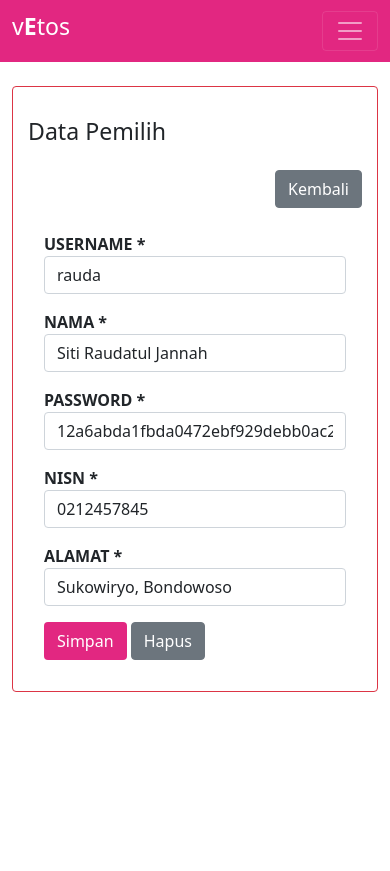
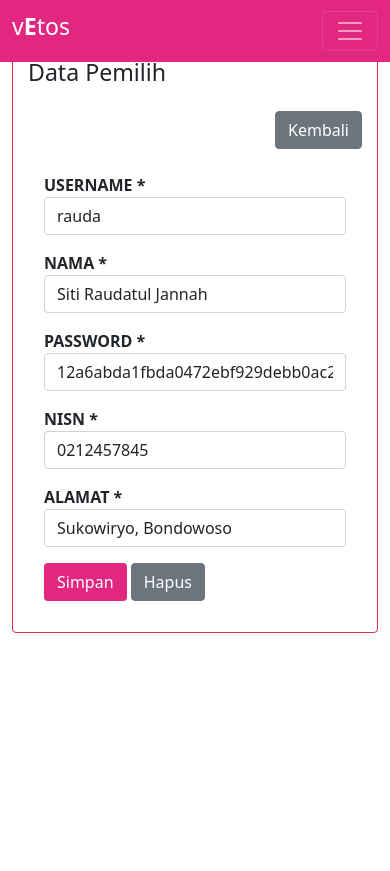
Before and after one commit to staudaa/vetos, a CodeIgniter app: page /vetos/pemilih/edit/1 in a window 390 px wide. Before the commit the page ends 692 px from the top, so only its background shows below. Run offline with CodeIgniter, Linux system fonts and the light colour scheme; a user stored in the database is signed in; data comes from the database, SQL or seed files in the repository.

Commit message:
edit view

```diff
--- a/application/config/database.php
+++ b/application/config/database.php
@@ -78,7 +78,7 @@ $db['default'] = array(
 	'hostname' => 'localhost',
 	'username' => 'root',
 	'password' => '',
-	'database' => 'vet',
+	'database' => 'vetos',
 	'dbdriver' => 'mysqli',
 	'dbprefix' => '',
 	'pconnect' => FALSE,
--- a/application/views/admin/hasil/hasil.php
+++ b/application/views/admin/hasil/hasil.php
@@ -1,4 +1,4 @@
-<div class="content d-flex align-items-center mt-3">
+<div class="content">
     <div class="container">
         <div class="alert alert-secondary alert-dismissible fade show" role="alert">
             <strong>
--- a/application/views/admin/kandidat/kandidat.php
+++ b/application/views/admin/kandidat/kandidat.php
@@ -1,4 +1,4 @@
-<div class="content d-flex align-items-center mt-3">
+<div class="content">
 	<div class="container">
 		<div class="alert alert-secondary alert-dismissible fade show" role="alert">
 			<strong>
--- a/application/views/admin/kandidat/kandidat_form.php
+++ b/application/views/admin/kandidat/kandidat_form.php
@@ -1,4 +1,4 @@
-<div class="content mt-4">
+<div class="content">
 	<div class="container">
 		<div class="usfor card border-danger">
 			<div class="card-title">
--- a/application/views/admin/pemilih/pemilih.php
+++ b/application/views/admin/pemilih/pemilih.php
@@ -1,4 +1,4 @@
-<div class="content d-flex align-items-center mt-3">
+<div class="content">
 	<div class="container">
 		<div class="alert alert-secondary alert-dismissible fade show" role="alert">
 			<strong>
--- a/application/views/admin/pemilih/pemilih_form.php
+++ b/application/views/admin/pemilih/pemilih_form.php
@@ -1,4 +1,4 @@
-<div class="content mt-4">
+<div class="content">
 	<div class="container">
 		<div class="usfor card border-danger">
 			<div class="card-title">
--- a/application/views/admin/user/user.php
+++ b/application/views/admin/user/user.php
@@ -1,4 +1,4 @@
-<div class="content d-flex align-items-center mt-3">
+<div class="content">
 	<div class="container">
 		<div class="alert alert-secondary alert-dismissible fade show" role="alert">
 			<strong><h5><?= ucfirst($this->fungsi->user_login()->username) ?></h5></strong>
--- a/application/views/admin/user/user_form.php
+++ b/application/views/admin/user/user_form.php
@@ -1,4 +1,4 @@
-<div class="content mt-4">
+<div class="content">
 	<div class="container">
 		<div class="usfor card border-danger">
 			<div class="card-title">
--- a/application/views/coba.php
+++ /dev/null
@@ -1 +0,0 @@
-pe
--- a/application/views/login.php
+++ b/application/views/login.php
@@ -28,7 +28,7 @@
 
 
 
-	<div class="content d-flex align-items-center mt-5">
+	<div class="content">
 		<div class="container">
 			<div class="row d-flex justify-content-center">
 				<div class="col-md-6">
--- a/application/views/templates/header.php
+++ b/application/views/templates/header.php
@@ -15,7 +15,7 @@
 
 <body>
 
-	<nav class="navbar navbar-expand-lg navbar-dark">
+	<nav class="navbar navbar-expand-lg fixed-top navbar-dark">
 		<div class="container">
 			<a class="navbar-brand" href="#">
 				<h3>v<b>E</b>tos</h3>
--- a/application/views/vote/detail.php
+++ b/application/views/vote/detail.php
@@ -1,4 +1,4 @@
-<div class="content d-flex justify-content-center mt-5">
+<div class="content">
     <div class="container">
         <div class="card mb-3">
             <div class="row g-0">
--- a/application/views/vote/index.php
+++ b/application/views/vote/index.php
@@ -1,4 +1,4 @@
-<div class="content d-flex align-items-center mt-3">
+<div class="content">
 	<div class="container">
 		<div class="alert alert-secondary alert-dismissible fade show" role="alert" style="width: 95%;">
 			<strong>
--- a/application/views/vote/pilih.php
+++ b/application/views/vote/pilih.php
@@ -1,4 +1,4 @@
-<div class="content mt-5 ">
+<div class="content">
     <div class="container d-flex justify-content-center">
         <div class="col-md-6">
             <div class="card border-danger">
--- a/assets/css/sty.css
+++ b/assets/css/sty.css
@@ -10,6 +10,11 @@
 .navdaa {
 	background-color: rgb(226, 39, 129);
 	color: white;
+}
+
+.content {
+	min-height: 100vh;
+	margin-top: 7%;
 }
 
 .user {
```
Also changed, not shown: application/views/dashboard.php (deleted, +0 -22 lines).
